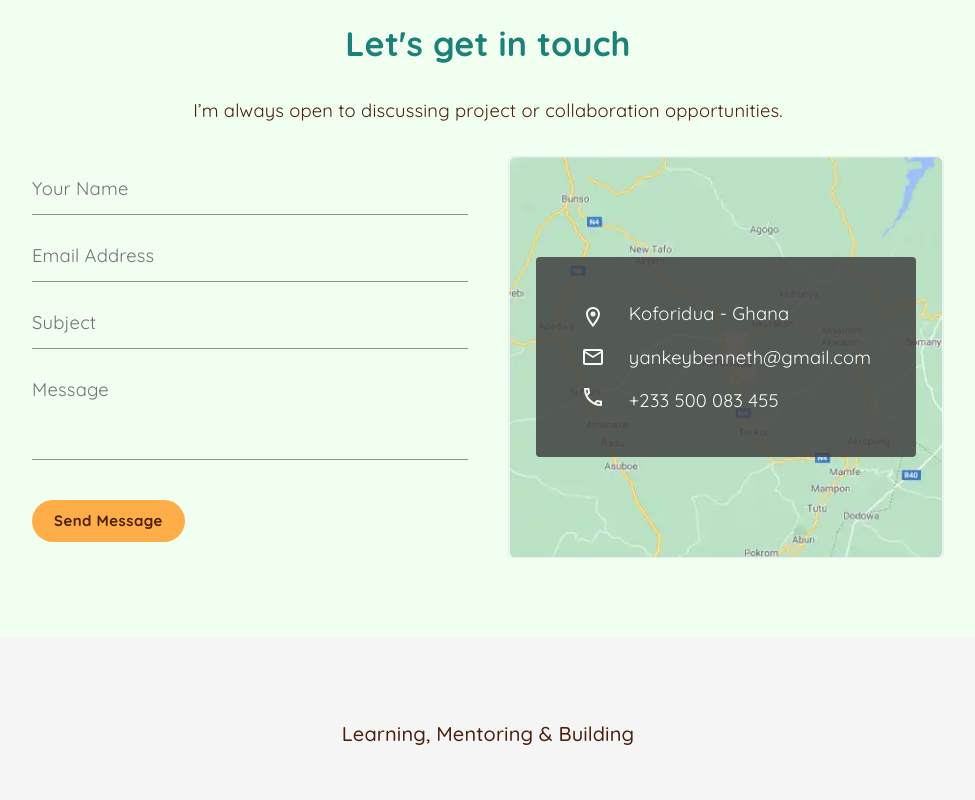
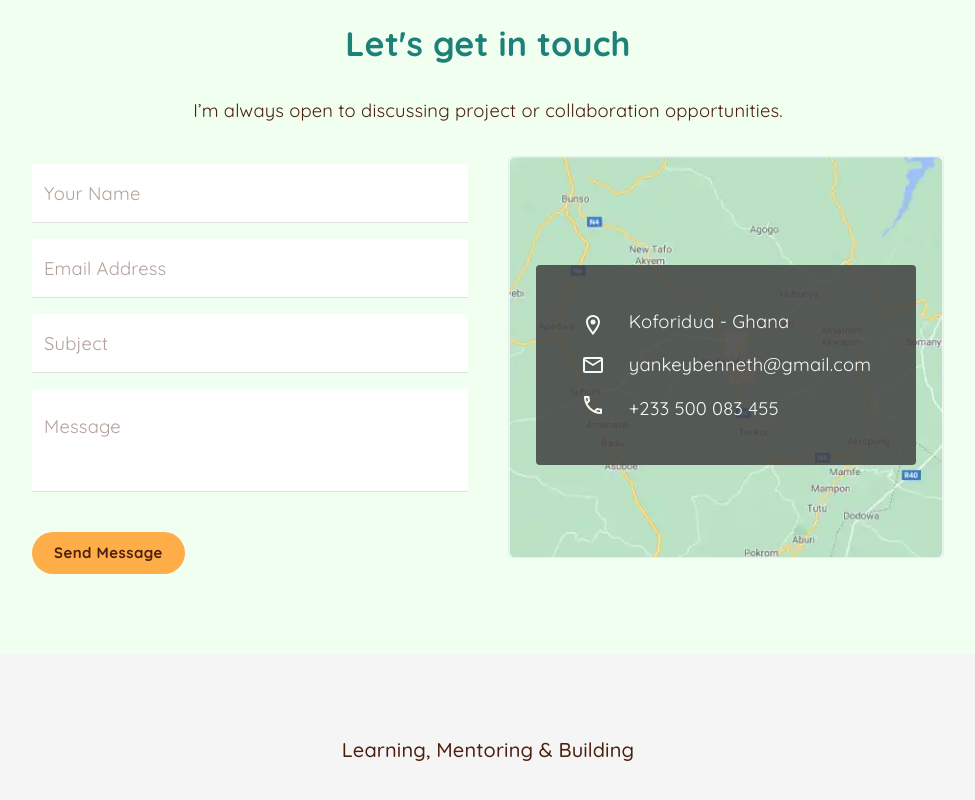
Before and after one commit to papayankey/bennethyankey, a React (Create React App) app: page / in a window 1280 px wide. Shown: the part 3042-3842 px from the top of the page, without its empty margins (152-1127 px from the left). Built offline with nearby package versions, Linux system fonts and the light colour scheme.

Commit message:
chore: refactor form input styles

```diff
--- a/src/App/components/Contact/Form.tsx
+++ b/src/App/components/Contact/Form.tsx
@@ -14,6 +14,14 @@ const useStyles = makeStyles((theme: Theme) =>
     button: {
       marginTop: theme.spacing(4),
     },
+    textField: {
+      '& .MuiFilledInput-root:hover, & .MuiFilledInput-root.Mui-focused': {
+        backgroundColor: '#e4f9ee',
+      },
+      '& .MuiFilledInput-underline::before': {
+        borderBottom: `1px solid rgba(0,0,0,0.12)`,
+      },
+    },
   })
 );
 
@@ -23,34 +31,45 @@ function Form() {
   return (
     <form className={classes.form}>
       <TextField
+        className={classes.textField}
+        variant="filled"
         hiddenLabel
         type="text"
         name="name"
-        label="Your Name"
-        inputProps={{ 'aria-label': 'name' }}
+        placeholder="Your Name"
+        inputProps={{ 'aria-placeholder': 'Your Name', 'aria-label': 'name' }}
       />
       <TextField
+        className={classes.textField}
+        variant="filled"
         hiddenLabel
         type="email"
         name="email"
-        label="Email Address"
-        inputProps={{ 'aria-label': 'email' }}
+        placeholder="Email Address"
+        inputProps={{
+          'aria-placeholder': 'Email Address',
+          'aria-label': 'email',
+        }}
       />
       <TextField
+        className={classes.textField}
+        variant="filled"
         hiddenLabel
         type="text"
         name="subject"
-        label="Subject"
-        inputProps={{ 'aria-label': 'subject' }}
+        placeholder="Subject"
+        inputProps={{ 'aria-placeholder': 'Subject', 'aria-label': 'subject' }}
       />
       <TextField
+        className={classes.textField}
+        variant="filled"
         hiddenLabel
         type="text"
         name="message"
-        label="Message"
+        placeholder="Message"
         multiline={true}
         rows={3}
-        inputProps={{ 'aria-label': 'message' }}
+        inputProps={{ 'aria-placeholder': 'Message', 'aria-label': 'message' }}
       />
       <Button
         variant="contained"
--- a/src/App/theme/overrides.ts
+++ b/src/App/theme/overrides.ts
@@ -1,4 +1,4 @@
-import { createMuiTheme } from '@material-ui/core/styles';
+import { createMuiTheme } from '@material-ui/core';
 import { Overrides } from '@material-ui/core/styles/overrides';
 
 // default theme
@@ -17,7 +17,7 @@ const overrides: Overrides = {
   },
   MuiContainer: {
     maxWidthLg: {
-      [breakpoints.only('lg')]: {
+      [breakpoints.up('lg')]: {
         padding: 0,
       },
     },
@@ -25,6 +25,11 @@ const overrides: Overrides = {
   MuiTextField: {
     root: {
       padding: spacing(1, 0),
+    },
+  },
+  MuiFilledInput: {
+    root: {
+      backgroundColor: '#fff',
     },
   },
   MuiButton: {
```
